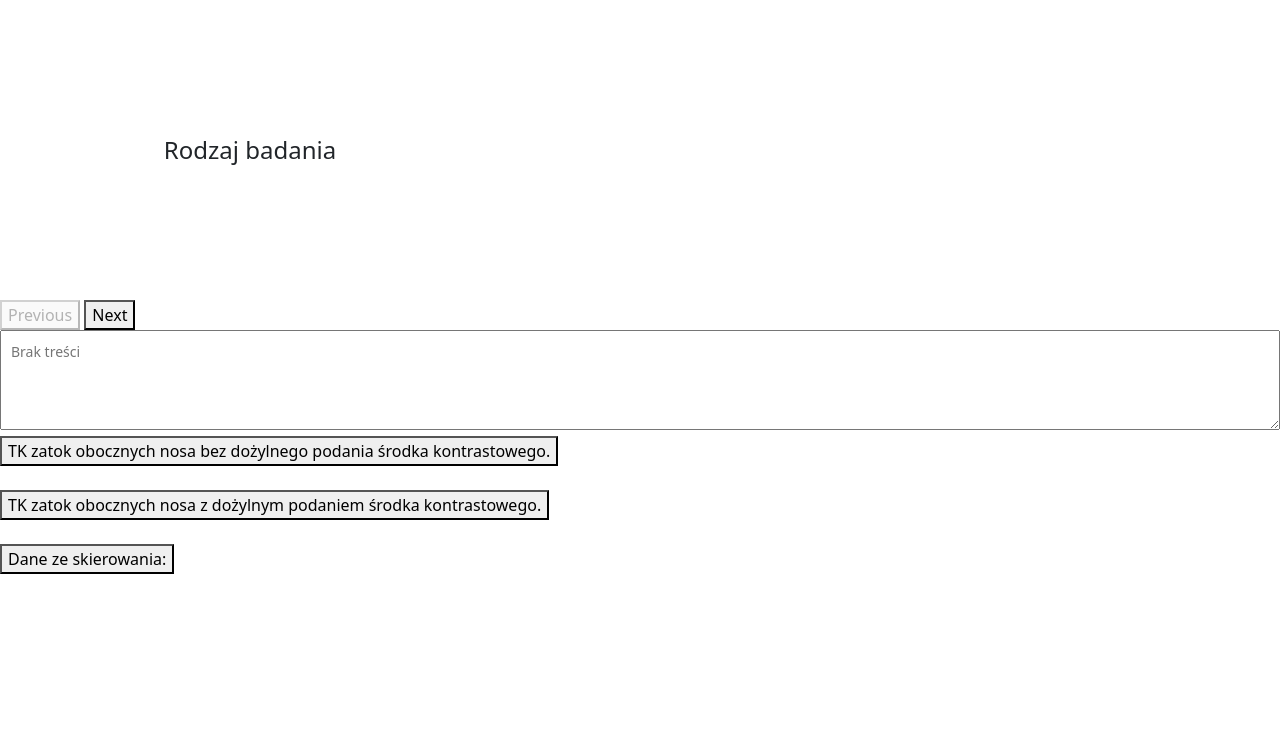
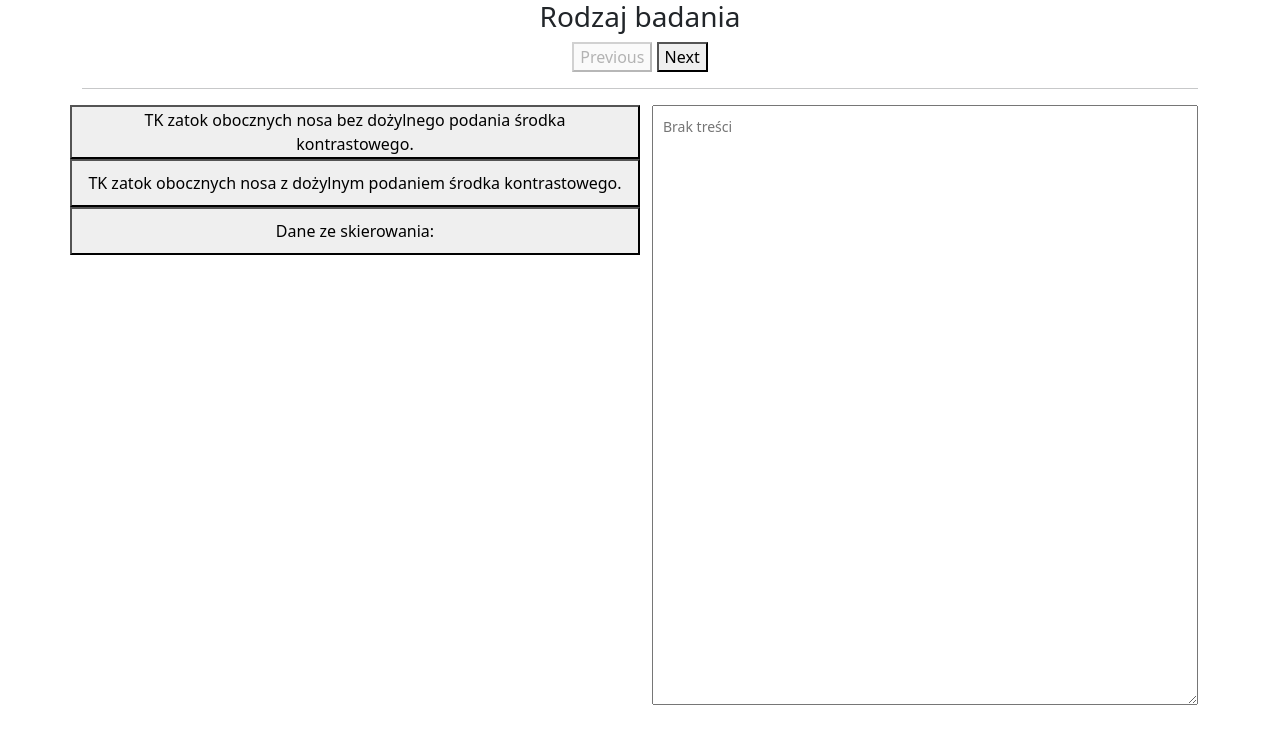
Before and after one commit to kocasp/lazyjack, a plain HTML site: page index.html in a window 1280 px wide. Drawn offline with nearby package versions, Linux system fonts and the light colour scheme.

Commit message:
Working redesign

```diff
--- a/index.html
+++ b/index.html
@@ -1,21 +1,45 @@
-<!DOCTYPE html>
-<html>
+<!doctype html>
+<html lang="en">
+
 <head>
-  <title>Slider Example</title>
-  <link href="https://cdn.jsdelivr.net/npm/bootstrap@5.3.0/dist/css/bootstrap.min.css" rel="stylesheet" integrity="sha384-9ndCyUaIbzAi2FUVXJi0CjmCapSmO7SnpJef0486qhLnuZ2cdeRhO02iuK6FUUVM" crossorigin="anonymous">
+  <meta charset="utf-8">
+  <meta name="viewport" content="width=device-width, initial-scale=1">
+  <title>Bootstrap demo</title>
+  <link href="https://cdn.jsdelivr.net/npm/bootstrap@5.3.2/dist/css/bootstrap.min.css" rel="stylesheet"
+    integrity="sha384-T3c6CoIi6uLrA9TneNEoa7RxnatzjcDSCmG1MXxSR1GAsXEV/Dwwykc2MPK8M2HN" crossorigin="anonymous">
   <link rel="stylesheet" href="style.css">
 </head>
+
 <body>
-  <div class="slider-container">
-    <div id="slider" class="slide"></div>
+  <div class="container">
+    <div class="row">
+      <div class="col-md-12 text-center">
+        <h3 id="slider" class="slide"></h3>
+        <button id="prevBtn" disabled>Previous</button>
+        <button id="nextBtn">Next</button>
+        <hr>
+      </div>
+    </div>
+    <div class="row">
+      <div class="col-md-6">
+        <div id="buttonsContainer" class="row">
+          sss
+        </div>
+      </div>
+      <div class="col-md-6">
+        <textarea id="commentTextarea" placeholder="Brak treści"></textarea>
+      </div>
+    </div>
   </div>
 
-  <button id="prevBtn" disabled>Previous</button>
-  <button id="nextBtn">Next</button>
-
-  <textarea id="commentTextarea" placeholder="Brak treści"></textarea>
-  <script src="scenarios.js"></script>
-  <script src="logic.js"></script>
-
+  <script src="https://cdn.jsdelivr.net/npm/bootstrap@5.3.2/dist/js/bootstrap.bundle.min.js"
+    integrity="sha384-C6RzsynM9kWDrMNeT87bh95OGNyZPhcTNXj1NW7RuBCsyN/o0jlpcV8Qyq46cDfL"
+    crossorigin="anonymous"></script>
 </body>
+<script src="https://cdn.jsdelivr.net/npm/@popperjs/core@2.11.8/dist/umd/popper.min.js"
+  integrity="sha384-I7E8VVD/ismYTF4hNIPjVp/Zjvgyol6VFvRkX/vR+Vc4jQkC+hVqc2pM8ODewa9r" crossorigin="anonymous"></script>
+<script src="https://cdn.jsdelivr.net/npm/bootstrap@5.3.2/dist/js/bootstrap.min.js"
+  integrity="sha384-BBtl+eGJRgqQAUMxJ7pMwbEyER4l1g+O15P+16Ep7Q9Q+zqX6gSbd85u4mG4QzX+" crossorigin="anonymous"></script>
+<script src="scenarios.js"></script>
+<script src="logic.js"></script>
 </html>
--- a/logic.js
+++ b/logic.js
@@ -4,7 +4,7 @@ const nextBtn = document.getElementById('nextBtn');
 const commentTextarea = document.getElementById('commentTextarea');
 const keys = Object.keys(jsonData);
 let currentIndex = 0;
-const buttonsContainer = document.createElement('div');
+const buttonsContainer = document.getElementById('buttonsContainer');
 
 function appendToTextarea(text, newline) {
     commentTextarea.value += (newline ? '\n' : '') + text;
@@ -61,7 +61,7 @@ function updateSlide() {
         });
     }
 
-    commentTextarea.insertAdjacentElement('afterend', buttonsContainer);
+    // commentTextarea.insertAdjacentElement('afterend', buttonsContainer);
     prevBtn.disabled = currentIndex === 0;
     nextBtn.disabled = currentIndex === keys.length - 1;
 }
--- a/style.css
+++ b/style.css
@@ -4,18 +4,6 @@
     height: 300px;
     overflow: hidden;
     position: relative;
-}
-
-/* CSS for individual slides */
-.slide {
-    width: 100%;
-    height: 100%;
-    position: absolute;
-    transition: transform 0.5s ease-in-out;
-    display: flex;
-    justify-content: center;
-    align-items: center;
-    font-size: 24px;
 }
 
 /* CSS for the textarea */
@@ -40,3 +28,6 @@ textarea {
 .dropdown-button {
     margin-left: 10px;
 }
+#commentTextarea{
+    height: 600px;
+}
```
